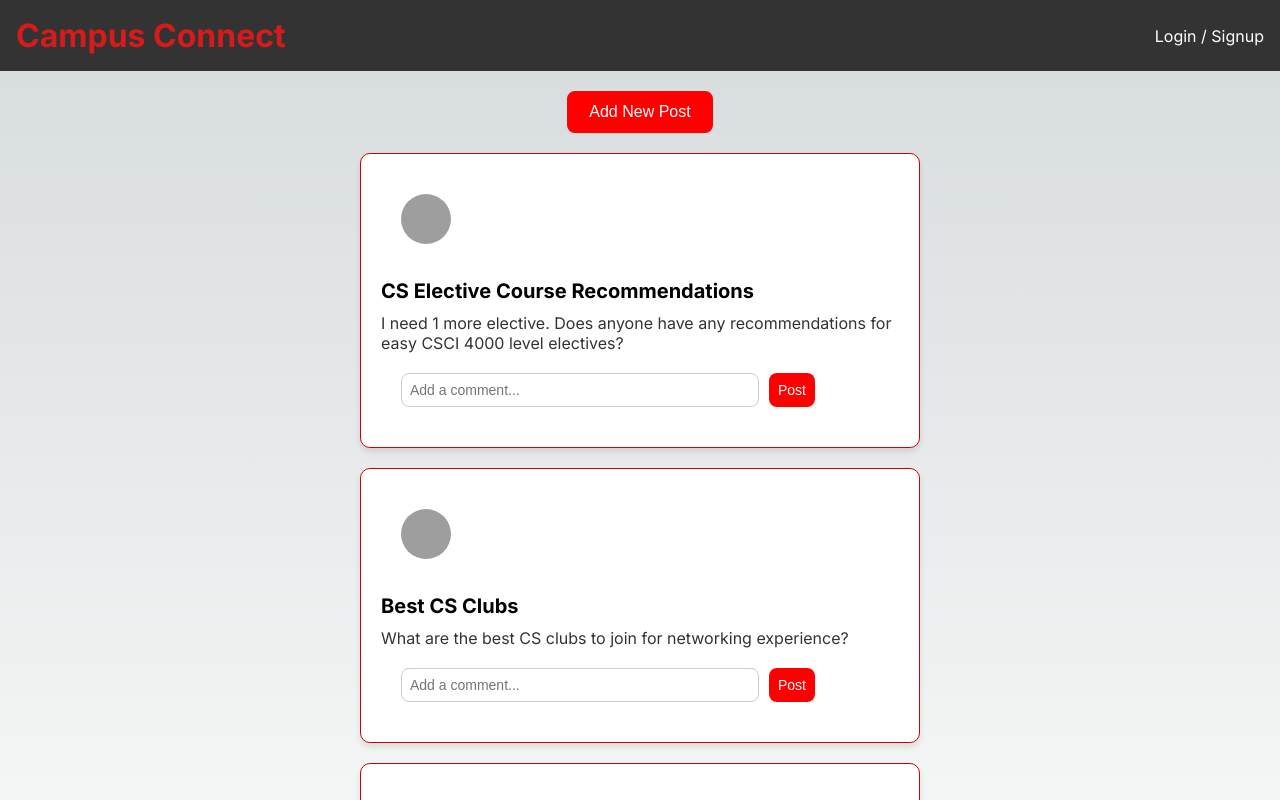
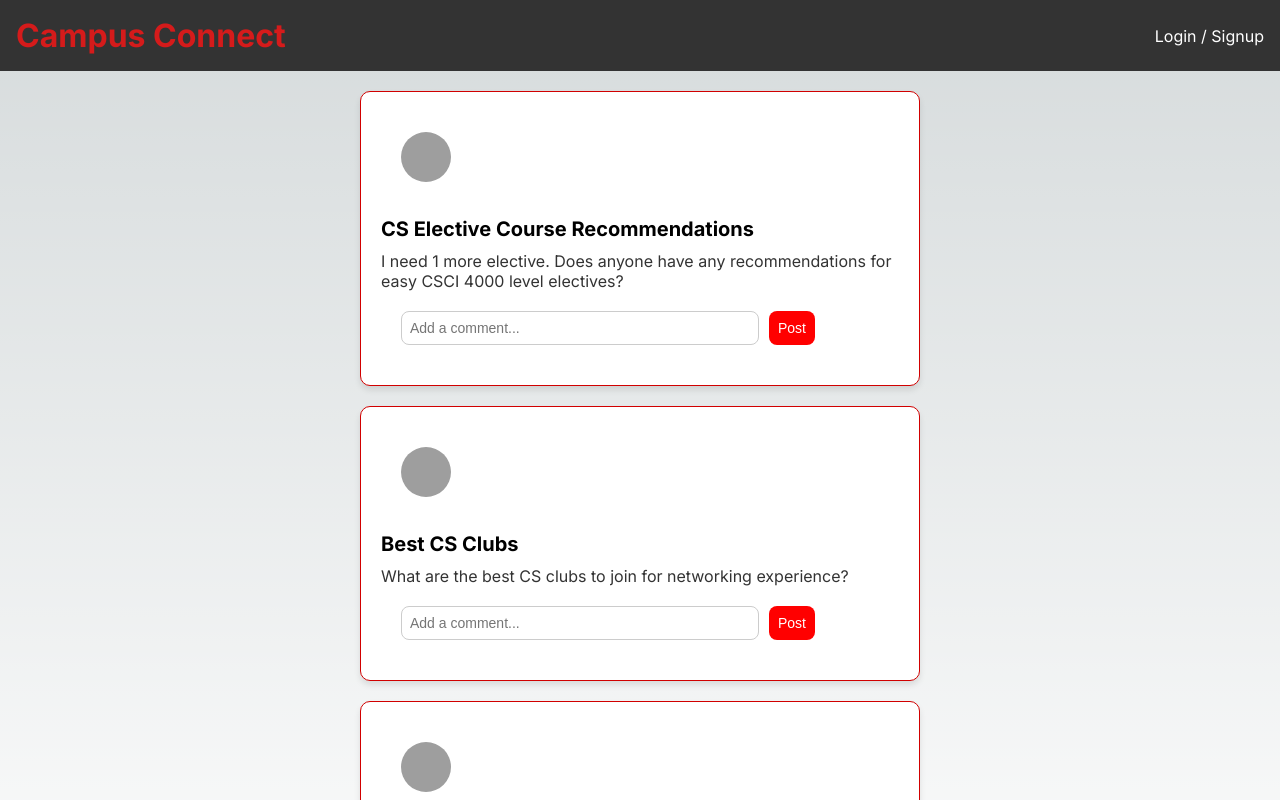
Before and after one commit to Iya101/connect-campus, a Next.js app: page / in a window 1280 px wide. Shown: the top 800 px of the page. Built offline with nearby package versions, Linux system fonts and the light colour scheme; grey boxes are pictures that could not be loaded.

Commit message:
isloggedin working properly

```diff
--- a/app/page.js
+++ b/app/page.js
@@ -22,7 +22,7 @@ function App() {
       <div>
         <Header isLoggedIn={isLoggedIn} onLogout={handleLogout} />
         <Routes>
-          <Route path="/" element={<Home />} />
+          <Route path="/" element={<Home isLoggedIn={isLoggedIn} />} />
           <Route path="/auth" element={<Auth onLogin={handleLogin} />} />
           {isLoggedIn && (
             <>
--- a/app/views/Home.js
+++ b/app/views/Home.js
@@ -33,9 +33,9 @@ const dummyPosts = [
 ];
 
 
-const Home = () => {
+const Home = ({ isLoggedIn }) => {
   const [user, setUser] = useState(null);
-  const [isLoggedIn, setIsLoggedIn] = useState(true);
+  // const [isLoggedIn, setIsLoggedIn] = useState(false);
   const [posts, setPosts] = useState(dummyPosts);
   const [showAddItem, setShowAddItem] = useState(false); // Controls visibility of AddItem
   const [isHovered, setIsHovered] = useState(false);
```
